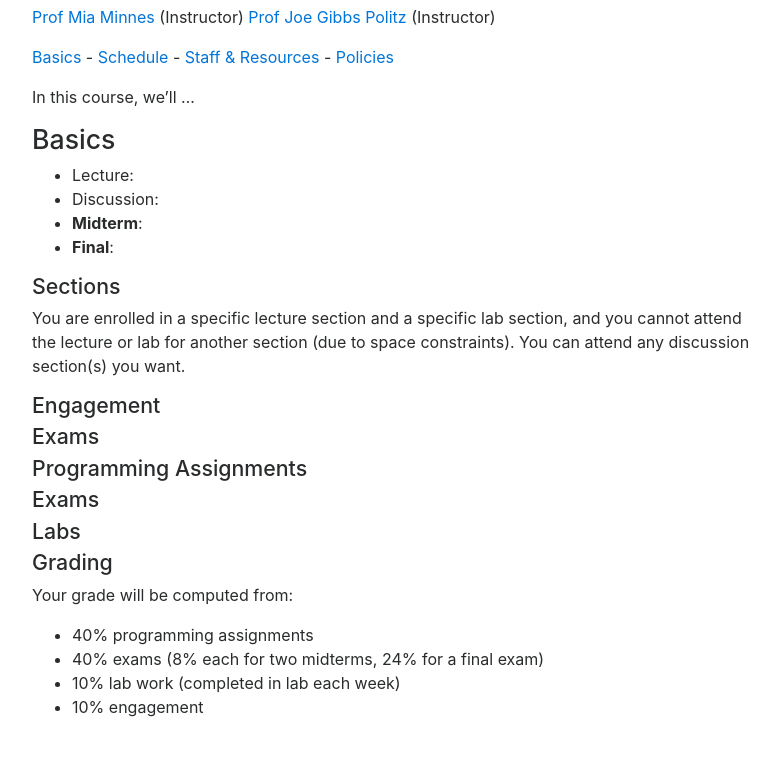
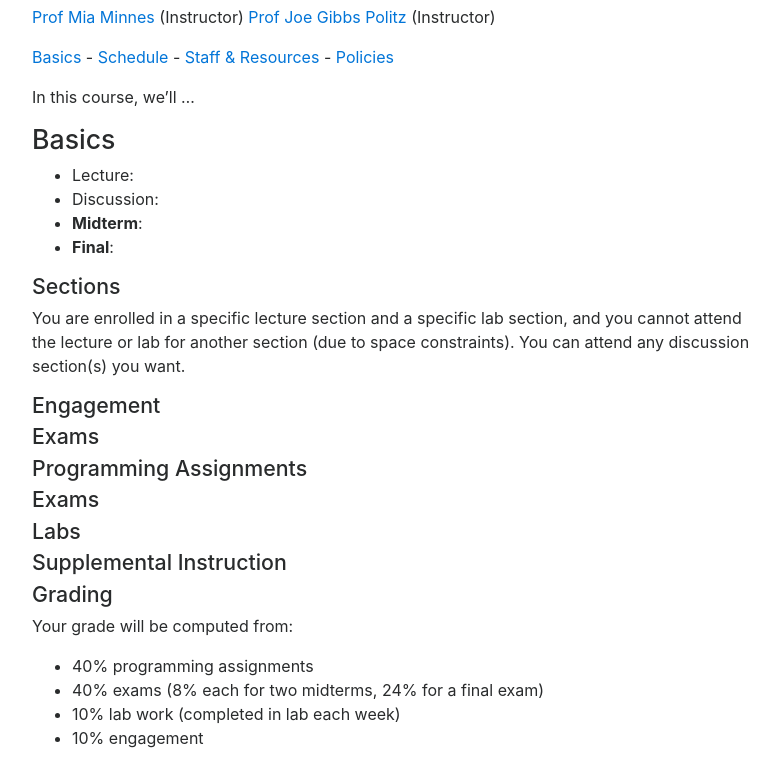
Before and after one commit to ucsd-cse8a-f18/ucsd-cse8a-f18.github.io, a Jekyll site: the page built from index.md, in a window 1280 px wide. Shown: the part 443-1209 px from the top of the page, without its empty margins (243-1022 px from the left). Built offline with Jekyll 4.4.1, drawn with Linux system fonts in a browser that asks for light colours; nearby versions of some CDN libraries; before the commit the page ends 1178 px from its top, so only the background shows below that.

Commit message:
Update index.md

```diff
--- a/index.md
+++ b/index.md
@@ -52,6 +52,9 @@ constraints). You can attend any discussion section(s) you want.
 
 <h3 id="lab">Labs</h3>
 
+<h3 id="si">Supplemental Instruction</h3>
+
+
 <h3>Grading</h3>
 
 Your grade will be computed from:
```
